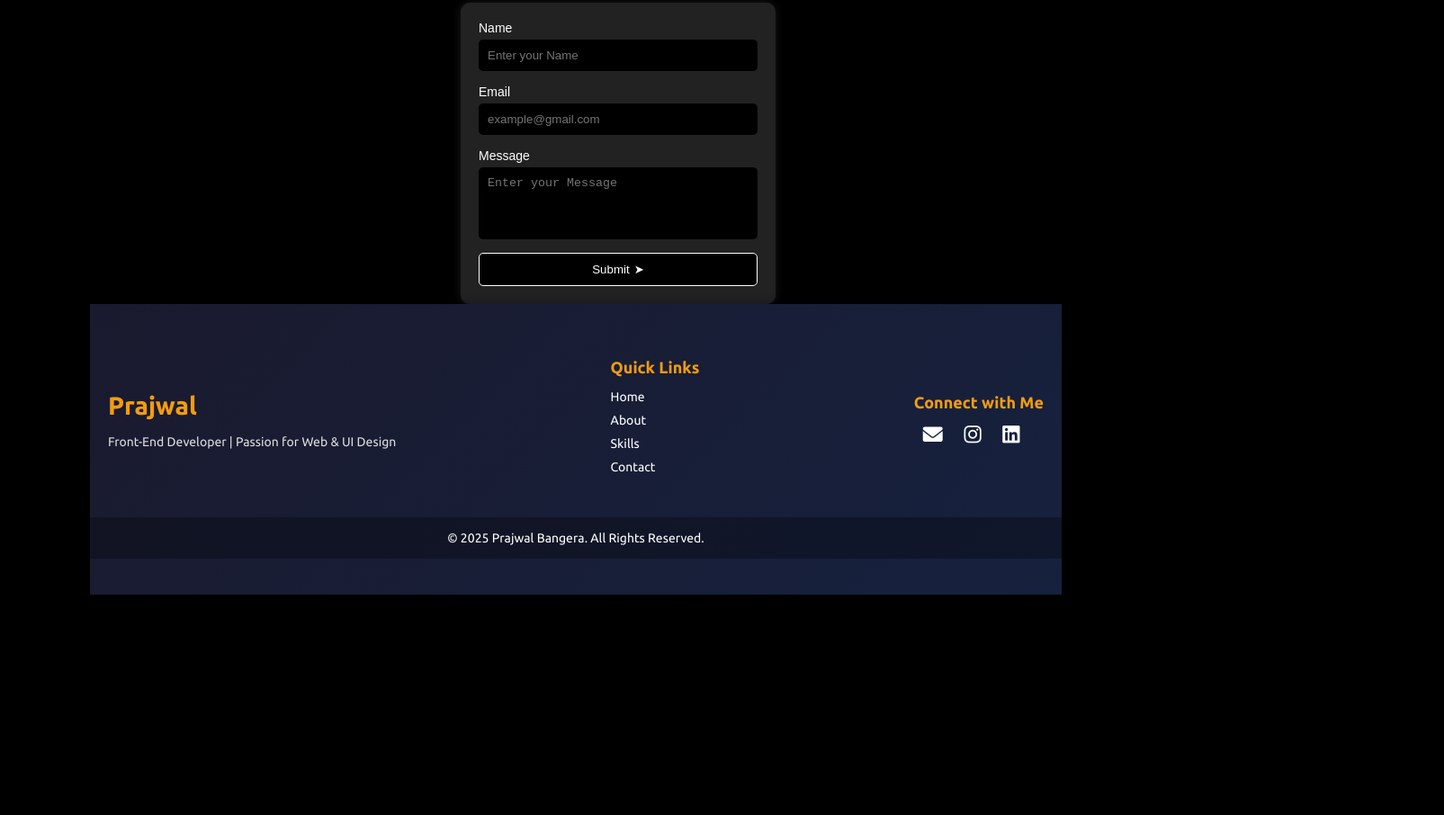
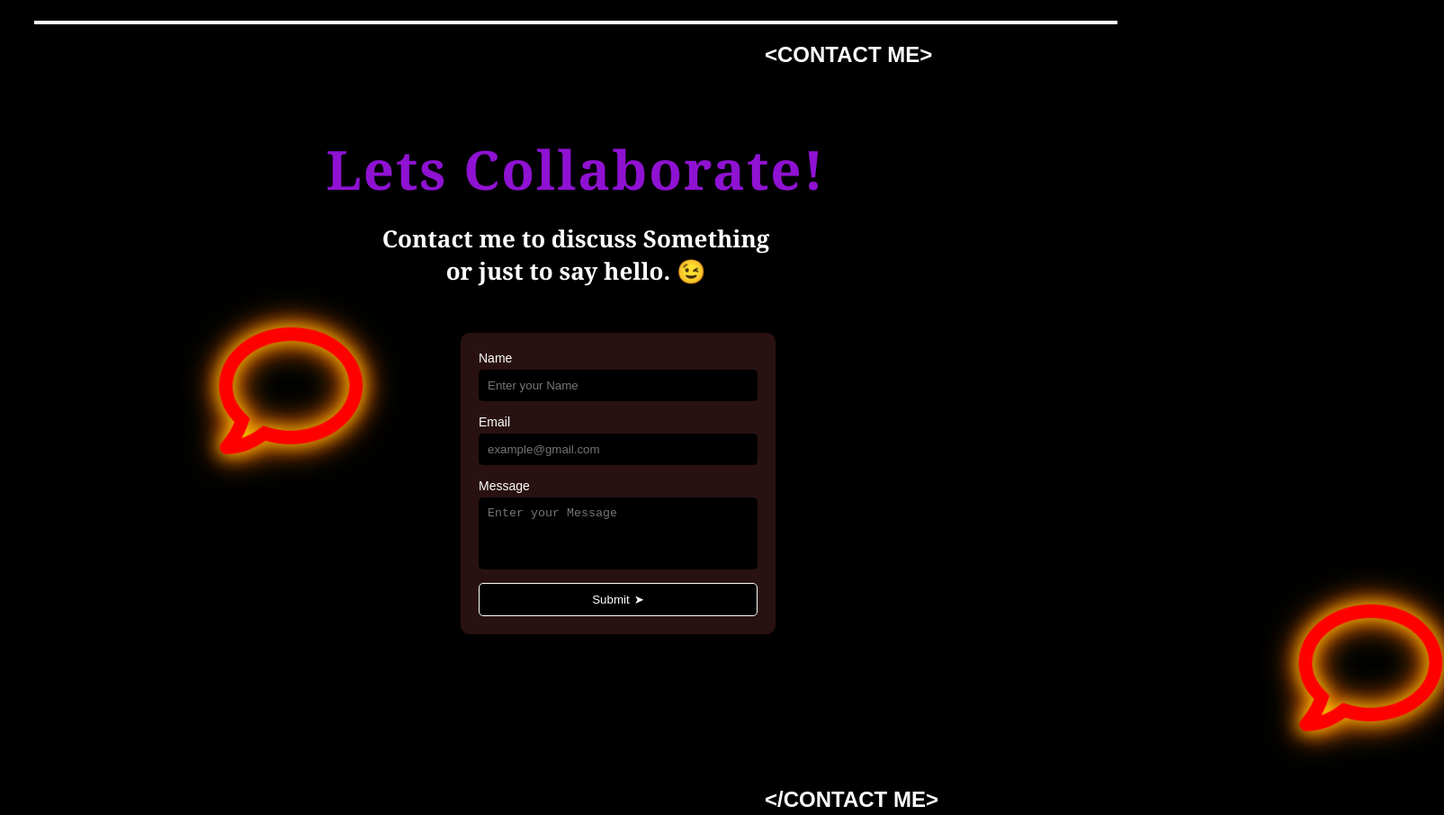
Before and after one commit to prajju-bangera/portfolio-main, a website: page frontend/index.html in a window 1280 px wide. Shown: the part 2595-3501 px from the top of the page at 90% size, 1605 px wide, since content can reach past the window. Before the commit the page ends 3256 px from the top, so only its background shows below. Drawn offline with nearby package versions, Linux system fonts and the light colour scheme.

Commit message:
finaCahnge25Mar4

```diff
--- a/frontend/index.html
+++ b/frontend/index.html
@@ -138,6 +138,9 @@
                         <div class="card"><i class="devicon-git-plain colored "></i><p>Git</p></div>
                         <div class="card"><i class="devicon-github-original colored"></i><p>GitHub</p></div>
                         <div class="card"><i class="devicon-canva-original colored"></i> <p>Canva</p></div>
+                        <div class="card"> <i class="devicon-netlify-plain colored"></i> <p>Netlify</p></div>
+
+
 
                     </div>
                 </div>
@@ -145,6 +148,14 @@
         </section>
         <br>
         <section id="contact">
+            <hr style="border: 2px solid rgb(255, 255, 255); width: 94%; margin: 20px auto;">
+            <h1 class="lineContactStart"><span><</span>CONTACT ME></h1><br><br><br><br>
+            <h1 class="contact-heading">Lets Collaborate!</h1><br>
+            <h3 class="contact-subheading">Contact me to discuss Something <br>
+                or just to say hello. 😉</h3><br>
+                <div id="msg">
+                    <i class="fa-regular fa-comment"></i>
+                </div>
             <div class="form-container">
                 <form id="myForm">
                     <label for="name">Name</label>
@@ -159,6 +170,11 @@
                     <button type="submit">Submit <span>➤</span></button>
                 </form>
             </div>
+            <div id="msg2">
+                <i class="fa-regular fa-comment"></i>
+            </div><br><br>
+
+            <h1 class="lineContactEnd"><span><</span>/CONTACT ME></h1><br>
 
             <script>
                 document.getElementById('myForm').addEventListener('submit', async function(event) {
@@ -182,38 +198,9 @@
             </script>
         </section>
 
-        <section class="work" id="work">
-            <!-- <h2>MY CERTIFICATE>>>>>>>>>>>>>>>>>>>>>>>>>>>>>>>>>>>>>>>>>>>>>>>>>>>>></h2> -->
-<!--
-            <div id="FullImageView" style="display: none;">
-                <img id="FullImage">
-                <span id="CloseButton" onclick="CloseFullView()">&times;</span>
-            </div>
+        <!-- <section class="work" id="work">
 
-            <div class="certificate-list">
-                <img src="android1.jpg" onclick="FullView(this.src)"/>
-                <img src="android2.jpg" onclick="FullView(this.src)"/>
-                <img src="AWS.jpg" onclick="FullView(this.src)"/>
-                <img src="SE1.jpg" onclick="FullView(this.src)"/>
-                <img src="SE2.jpg" onclick="FullView(this.src)"/>
-                <img src="IP1.jpg" onclick="FullView(this.src)"/>
-                <img src="IP2.jpg" onclick="FullView(this.src)"/>
-                <img src="IP3.jpg" onclick="FullView(this.src)"/>
-                <img src="IP4.jpg" onclick="FullView(this.src)"/>
-            </div> -->
-
-            <!-- <script type="text/JavaScript">
-                function FullView(ImgLink) {
-                    document.getElementById("FullImage").src=ImgLink;
-                    document.getElementById("FullImageView").style.display="flex";
-                }
-                function CloseFullView() {
-                    document.getElementById("FullImageView").style.display="none";
-
-                }
-
-            </script> -->
-        </section>
+        </section> -->
 
         <section class="cont" id="contact">
             <!-- <h1> Contact>>>>>>>>>>>>>>>>>>>>>>>>>>>>>>>>>>>>>>>>>>>>>>>>></h1> -->
@@ -236,7 +223,7 @@
                     <ul>
                         <li><a href="#home">Home</a></li>
                         <li><a href="#about">About</a></li>
-                        <li><a href="#work">Skills</a></li>
+                        <li><a href="#skill">Skills</a></li>
                         <li><a href="#contact">Contact</a></li>
                     </ul>
                 </div>
@@ -256,5 +243,6 @@
             </div>
         </footer>
 
+
     </body>
 </html>
--- a/frontend/style.css
+++ b/frontend/style.css
@@ -272,8 +272,117 @@ div .sub{
     color: #ffffff;
 }
 
+.contact-heading{
+    color:rgb(143, 18, 210);
+    font-size: 60px;
+    font-family:Cambria, Cochin, Georgia, Times, 'Times New Roman', serif;
+    letter-spacing: 2px;
+    text-align: center;
+}
+.contact-subheading{
+    text-align: center;
+    font-family:Cambria, Cochin, Georgia, Times, 'Times New Roman', serif;
+    font-size: 26px;
+}
+.lineContactStart, .lineContactEnd{
+    margin-left: 850px;
+}
+#msg {
+    font-size: 160px; /* Makes the icon big */
+    color: #ff0000; /* Initial color */
+    /* position: fixed; */
+    bottom: 20px;
+    right: 20px;
+    width: 136px;
+    margin-left: 246px;
+    margin-top: 10px;
+    cursor: pointer;
+
+    /* Adding glowing effect */
+    text-shadow: 0 0 10px red, 0 0 20px orange, 0 0 30px yellow;
+
+    /* Adding animation */
+    animation: glow 1.5s infinite alternate, shake 0.3s infinite;
+}
+
+/* Glowing effect animation */
+@keyframes glow {
+    0% {
+        text-shadow: 0 0 10px red, 0 0 20px orange, 0 0 30px yellow;
+    }
+    100% {
+        text-shadow: 0 0 20px yellow, 0 0 30px red, 0 0 40px orange;
+    }
+}
+
+/* Shaking effect animation */
+@keyframes shake {
+    0% { transform: translate(1px, 1px) rotate(0deg); }
+    25% { transform: translate(-1px, -1px) rotate(-2deg); }
+    50% { transform: translate(1px, -1px) rotate(2deg); }
+    75% { transform: translate(-1px, 1px) rotate(-2deg); }
+    100% { transform: translate(1px, 1px) rotate(0deg); }
+}
+
+/* Hover effect to make it bounce */
+#msg:hover {
+    animation: glow 1.5s infinite alternate, bounce 0.5s infinite;
+}
+
+/* Bounce effect on hover */
+@keyframes bounce {
+    0%, 100% { transform: translateY(0); }
+    50% { transform: translateY(-10px); }
+}
 
 
+#msg2 {
+    font-size: 160px; /* Makes the icon big */
+    color: #ff0000; /* Initial color */
+    /* position: fixed; */
+    bottom: 20px;
+    right: 20px;
+    width: 136px;
+    margin-left: 1446px;
+    margin-top: -50px;
+    cursor: pointer;
+
+    /* Adding glowing effect */
+    text-shadow: 0 0 10px red, 0 0 20px orange, 0 0 30px yellow;
+
+    /* Adding animation */
+    animation: glow 1.5s infinite alternate, shake 0.3s infinite;
+}
+
+/* Glowing effect animation */
+@keyframes glow {
+    0% {
+        text-shadow: 0 0 10px red, 0 0 20px orange, 0 0 30px yellow;
+    }
+    100% {
+        text-shadow: 0 0 20px yellow, 0 0 30px red, 0 0 40px orange;
+    }
+}
+
+/* Shaking effect animation */
+@keyframes shake {
+    0% { transform: translate(1px, 1px) rotate(0deg); }
+    25% { transform: translate(-1px, -1px) rotate(-2deg); }
+    50% { transform: translate(1px, -1px) rotate(2deg); }
+    75% { transform: translate(-1px, 1px) rotate(-2deg); }
+    100% { transform: translate(1px, 1px) rotate(0deg); }
+}
+
+/* Hover effect to make it bounce */
+#msg2:hover {
+    animation: glow 1.5s infinite alternate, bounce 0.5s infinite;
+}
+
+/* Bounce effect on hover */
+@keyframes bounce {
+    0%, 100% { transform: translateY(0); }
+    50% { transform: translateY(-10px); }
+}
 
 /* ABOUT PAGE IT INCLUDES PARAGRAPH LOGO */
 .footercontainer .socialicons {
@@ -583,97 +692,133 @@ h2 {
 
 
 /* Footer Styling */
+
+/* Footer Styling */
 .footer {
-    background: linear-gradient(135deg, #1a1a2e, #16213e);
-    color: #fff;
-    padding: 40px 0;
+    background: linear-gradient(135deg, #1a1a1a, #333);
+    color: white;
+    padding: 50px 0;
     text-align: center;
-    font-family: 'Ubuntu', sans-serif;
-    box-shadow: 0px -5px 10px rgba(0, 0, 0, 0.2);
+    position: relative;
+    font-family: 'Poppins', sans-serif;
     width: 100%;
     margin-left: -100px;
 }
 
+/* Footer Container */
 .footer-container {
     display: flex;
+    justify-content: space-around;
+    align-items: center;
     flex-wrap: wrap;
-    justify-content: space-between;
-    align-items: center;
-    max-width: 1200px;
-    margin: 0 auto;
+    margin: auto;
     padding: 20px;
-    text-align: left;
 }
 
+/* Footer Logo */
 .footer-logo h2 {
     font-size: 28px;
     font-weight: bold;
-    color: #f39c12;
+    letter-spacing: 2px;
+    position: relative;
+    display: inline-block;
+    color: #ffcc00;
+    text-transform: uppercase;
+    animation: logoGlow 1.5s infinite alternate;
 }
 
 .footer-logo p {
     font-size: 14px;
-    color: #ddd;
-    margin-top: 5px;
+    opacity: 0.8;
 }
 
+.footer-links{
+    margin-left: -100px;
+}
+/* Quick Links */
 .footer-links h3,
 .footer-social h3 {
-    font-size: 18px;
-    margin-bottom: 12px;
-    color: #f39c12;
+    font-size: 20px;
+    margin-bottom: 15px;
+    color: #ffcc00;
+    text-transform: uppercase;
 }
 
+/* Footer Links */
 .footer-links ul {
     list-style: none;
     padding: 0;
 }
 
-.footer-links li {
-    margin: 8px 0;
+.footer-links ul li {
+    margin: 10px 0;
 }
 
-.footer-links a {
-    color: #fff;
+.footer-links ul li a {
+    color: white;
     text-decoration: none;
-    font-size: 14px;
-    transition: 0.3s;
+    transition: color 0.3s ease-in-out;
 }
 
-.footer-links a:hover {
-    color: #f39c12;
-    transform: scale(1.1);
+.footer-links ul li a:hover {
+    color: #ffcc00;
+    text-decoration: underline;
 }
 
 /* Social Icons */
 .social-icons a {
-    color: #fff;
-    font-size: 22px;
+    font-size: 24px;
     margin: 0 10px;
-    transition: 0.3s;
+    color: white;
     display: inline-block;
+    transition: transform 0.3s ease-in-out, color 0.3s ease-in-out;
 }
 
 .social-icons a:hover {
-    color: #f39c12;
-    transform: scale(1.2);
+    color: #ffcc00;
+    transform: scale(1.2) rotate(10deg);
 }
 
 /* Footer Bottom */
 .footer-bottom {
-    background: rgba(0, 0, 0, 0.3);
+    text-align: center;
     padding: 15px 0;
     margin-top: 20px;
+    border-top: 1px solid rgba(255, 255, 255, 0.2);
     font-size: 14px;
+    opacity: 0.8;
+}
+
+/* Keyframes for Logo Glow */
+@keyframes logoGlow {
+    0% { text-shadow: 0 0 5px #ffcc00, 0 0 10px #ff6600; }
+    100% { text-shadow: 0 0 15px #ff6600, 0 0 25px #ffcc00; }
+}
+
+/* Responsive Design */
+@media (max-width: 768px) {
+    .footer-container {
+        flex-direction: column;
+        text-align: center;
+    }
+
+    .footer-links ul {
+        padding: 0;
+    }
+
+    .social-icons a {
+        font-size: 22px;
+    }
 }
 
 .form-container {
-    background: #222;
+    background: #291111;
     padding: 20px;
     border-radius: 10px;
-    box-shadow: 0 0 10px rgba(255, 255, 255, 0.1);
+    box-shadow: 0 0 10px rgba(68, 8, 8, 0.1);
     width: 350px;
     margin-left: 40%;
+    margin-top: -161px;
 }
 
 form {
@@ -928,6 +1073,7 @@ button span {
         font-size: 90px;
         margin-left: -2%;
         margin-top: 10px;
+        letter-spacing: -2px;
     }
     .sub p{
         margin-top: 200px;
@@ -977,4 +1123,16 @@ button span {
         font-size: 30px;
         padding: 10px;
     }
+    .lineContactStart, .lineContactEnd{
+        margin-left: 136px;
+    }
+    #msg{
+        margin-left: 157px;
+    }
+    #msg2{
+        margin-left: 157px;
+        margin-top: 40px;
+    }
+
+
 }
```
